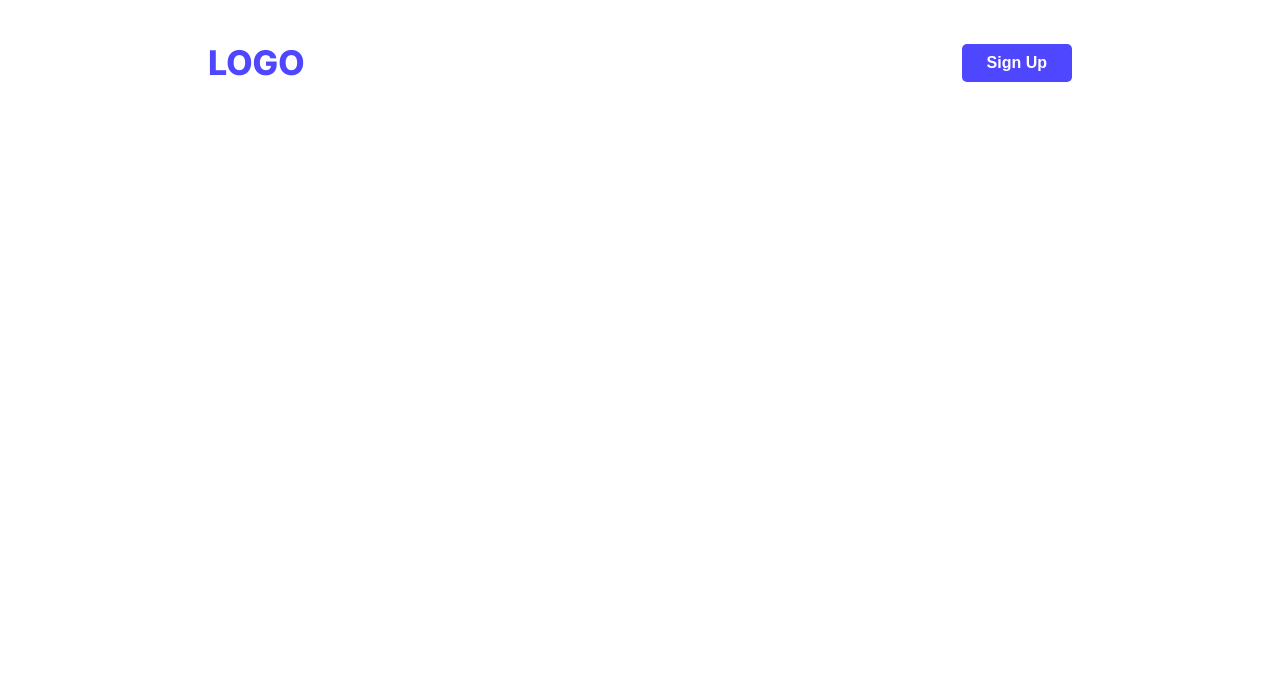
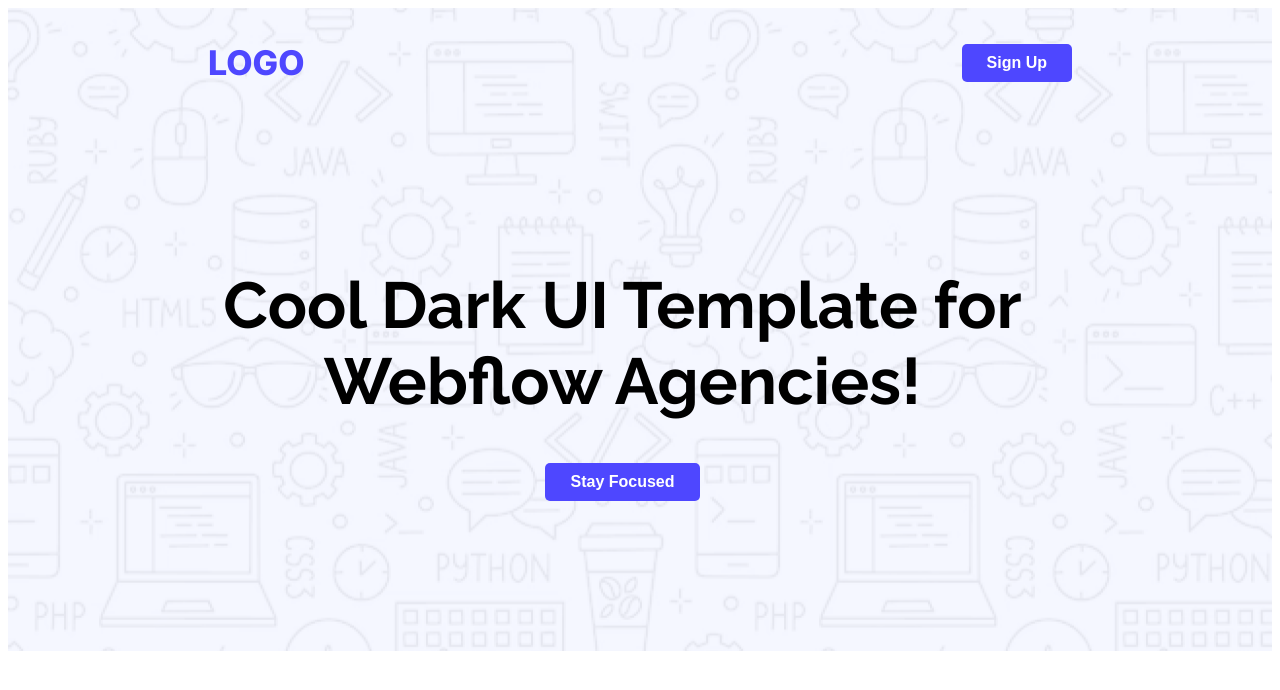
Before and after one commit to aumrifatulislam/Assignment_1, a plain HTML site: page assignment_1.html in a window 1280 px wide. Drawn offline with Linux system fonts and the light colour scheme.

Commit message:
banner section

```diff
--- a/assignment_1.css
+++ b/assignment_1.css
@@ -27,6 +27,11 @@
 
 /*Hero section Start*/
 
+.header{
+  background-image: url(B12A01-landing-launchpad/Assets/Hero-bg.png);
+  background-position: center;
+}
+
 /*nav-bar Start*/
 nav{
 
@@ -41,6 +46,19 @@ nav{
   font-size: 34px;
   color: #4E47FF;
 }
-/*Nav-bar Start*/
+/*Nav-bar end*/
+/*Banner Start*/
+h1{
 
+  font-weight: 700;
+  font-size: 65px;
+
+}
+.banner{
+  text-align: center;
+  justify-content: space-between;
+  margin: 150px 35px 0px 0px;
+  padding: 0px 0px 150px 0px;
+}
+/*banner section end*/
 /*Hero section end*/
--- a/assignment_1.html
+++ b/assignment_1.html
@@ -17,13 +17,20 @@
     <link rel="stylesheet" href="assignment_1.css">
 </head>
 <body class="raleway-normal">
-    <header>
+    <header class="header">
         <!--Nav Bar Start-->
         <nav>
             <h3 class="inter-logo nav-title">LOGO</h3>
             <a href=""><button class="primary-button">Sign Up</button></a>
         </nav>
         <!--Nav Bar End-->
+
+        <!--Banner Start-->
+        <div class="banner">
+            <h1>Cool Dark UI Template for<br>Webflow Agencies!</h1>
+            <a href=""><button class="primary-button">Stay Focused</button></a>
+        </div>
+        <!--Banner End-->
     </header>
 
 </body>
```
